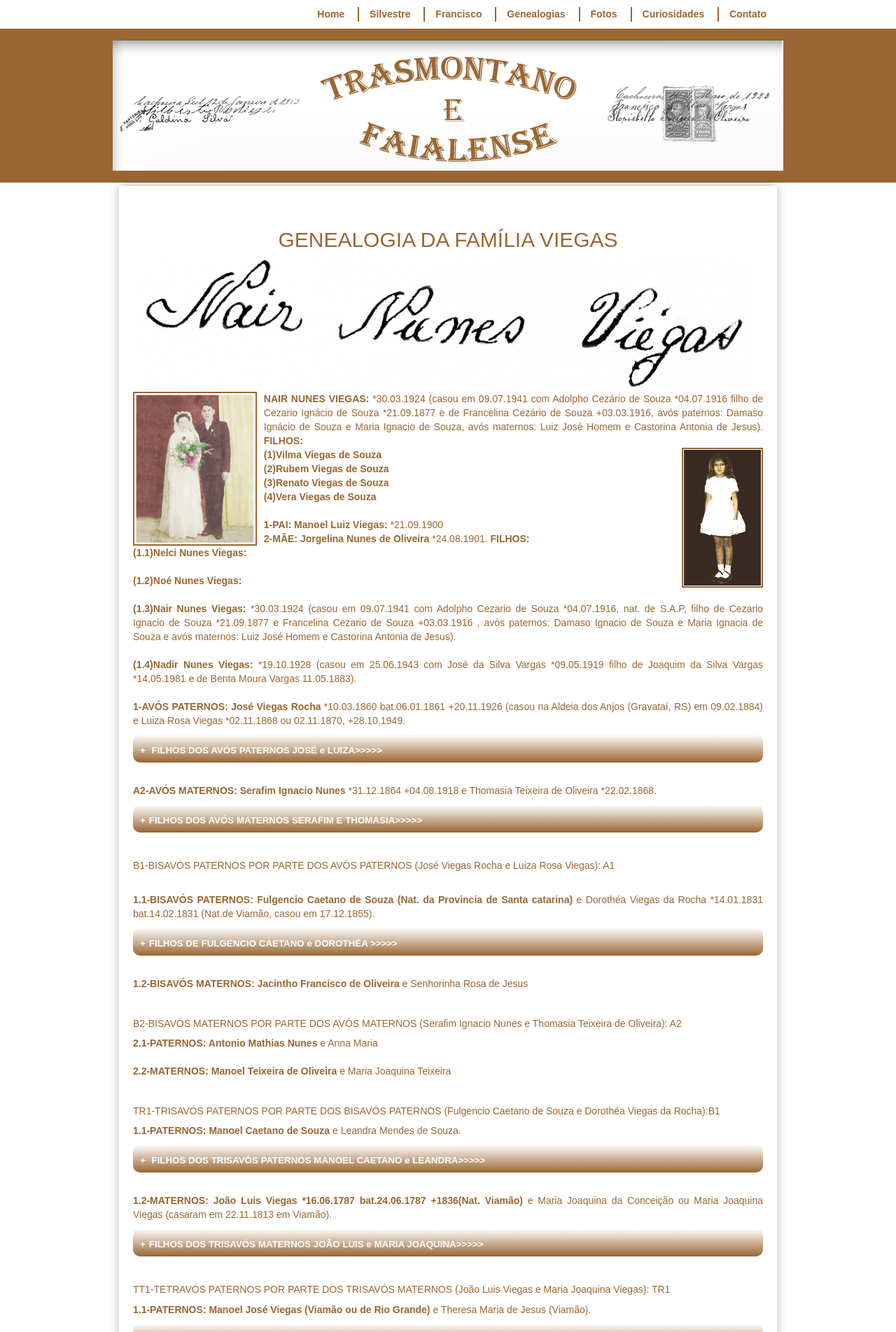
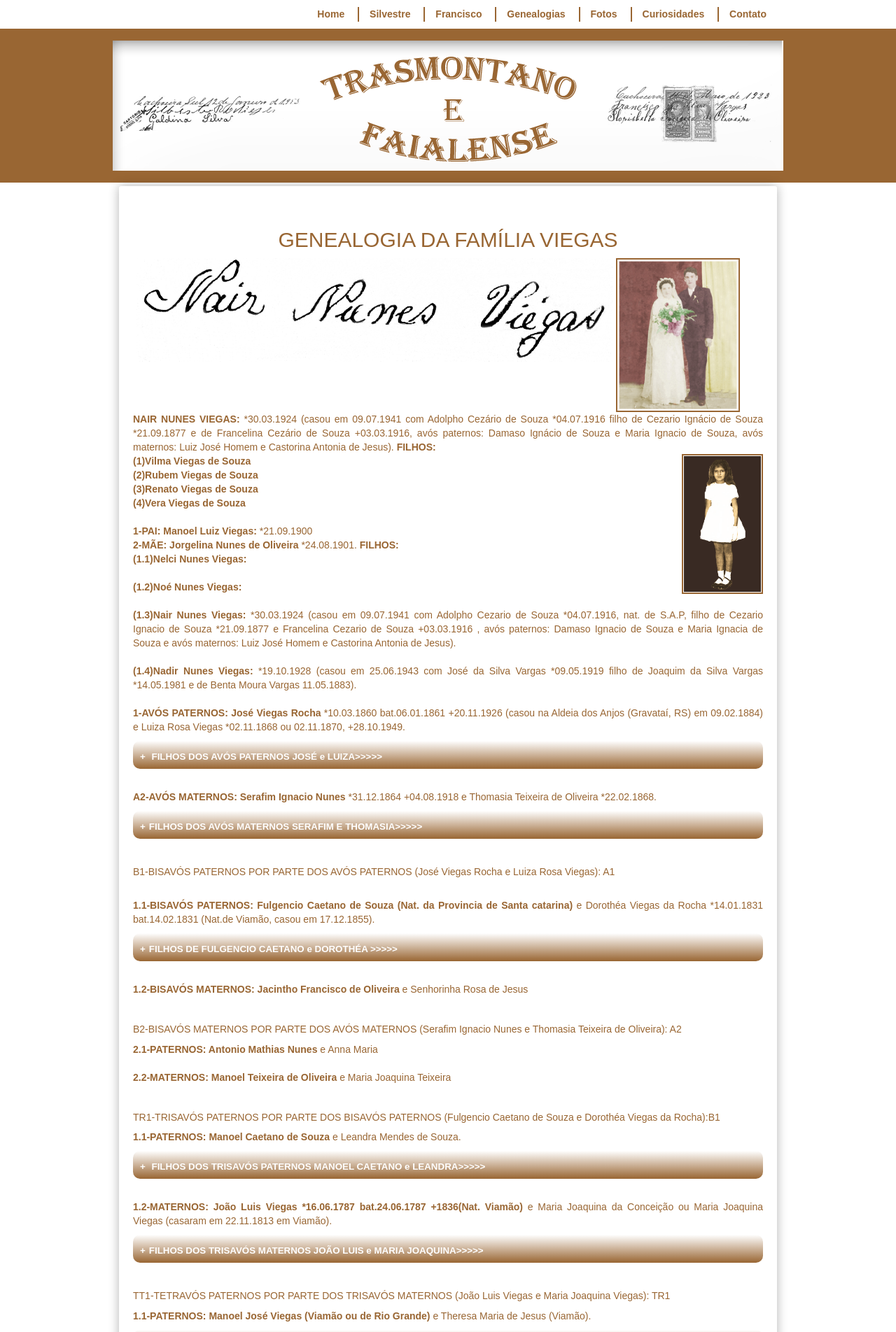
Before and after one commit to claudiovargas1955/claudiovargas1955.github.io, a Jekyll site: the page built from _pages/genealogia-da-familia-viegas.html, in a window 1280 px wide. Shown: the top 1904 px of the page at 70% size. Built offline with Jekyll 4.4.1, drawn with Linux system fonts in a browser that asks for light colours; some web fonts are replaced.

Commit message:
Update genealogia-da-familia-viegas.html

```diff
--- a/_pages/genealogia-da-familia-viegas.html
+++ b/_pages/genealogia-da-familia-viegas.html
@@ -41,7 +41,7 @@
 </style>
 
 <h2>GENEALOGIA DA FAMÍLIA VIEGAS</h2>
-<img class="esq1" style="float:left"; src="/images/Nair.png" width="880px"  height:"100px" align="center" title="Assinatura Nair Nunes Viegas -
+<img class="esq1" style="float:left"; src="/images/Nair.png" width="680px"  height:"100px" align="center" title="Assinatura Nair Nunes Viegas -
 09.07.1941";/>
 
 <p><img class="esq" style="float:left"; widht="120px padding-botton:1px"; src="/images/145076040011.png"; height="220px"
```
